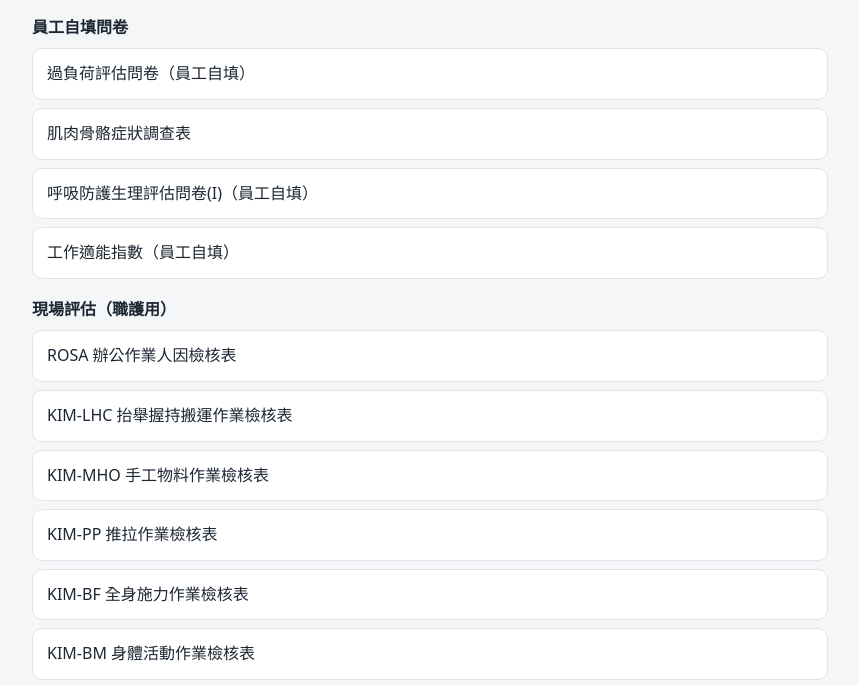
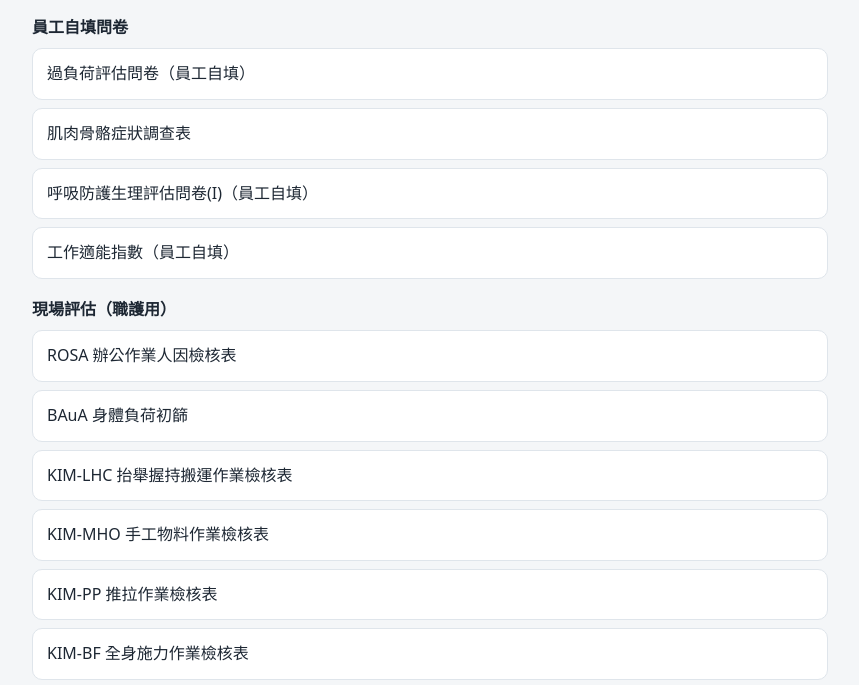
Before and after one commit to LilyChien-0119/PDC, a plain HTML site: page index.html in a window 1280 px wide. Shown: the part 106-791 px from the top of the page, without its empty margins (210-1069 px from the left). Drawn offline with Linux system fonts and the light colour scheme.

Commit message:
Add BAuA 身體負荷初篩 form to index.html

```diff
--- a/index.html
+++ b/index.html
@@ -3895,6 +3895,7 @@ const QR_KINDS = {
   rpself: { name: "呼吸防護生理評估問卷(I)（員工自填）", short: "呼吸防護問卷", who: "emp", api: () => rpApi("rpself"), skip: /^(b_|e_|ps_date$|ps_sex$|ps_ht$|ps_wt$)/, meta: ["date"] },
   wai: { name: "工作適能指數（員工自填）", short: "工作適能指數", who: "emp", api: () => wai, skip: /^(b_|e_|w_date$)/, meta: ["date"] },
   rosa: { name: "ROSA 辦公作業人因檢核表", short: "ROSA", who: "nurse", api: () => rosa, skip: /^e_/, soft: /^b_/, meta: ["date", "id"] },
+  baua: { name: "BAuA 身體負荷初篩", short: "BAuA 初篩", who: "nurse", api: () => baua, skip: /^e_/, soft: /^(b_|bu_place$)/, meta: ["date", "id"] },
 };
 for (const K of KIM_FORMS) QR_KINDS[`kim_${K.k}`] = { name: `KIM-${K.code} ${K.name}`, short: `KIM-${K.code}`, who: "nurse", api: () => kimApi(K.k), skip: /^e_/, soft: /^b_/, meta: ["date", "id"] };
 for (const [k, Q] of Object.entries(QR_KINDS)) {
```
